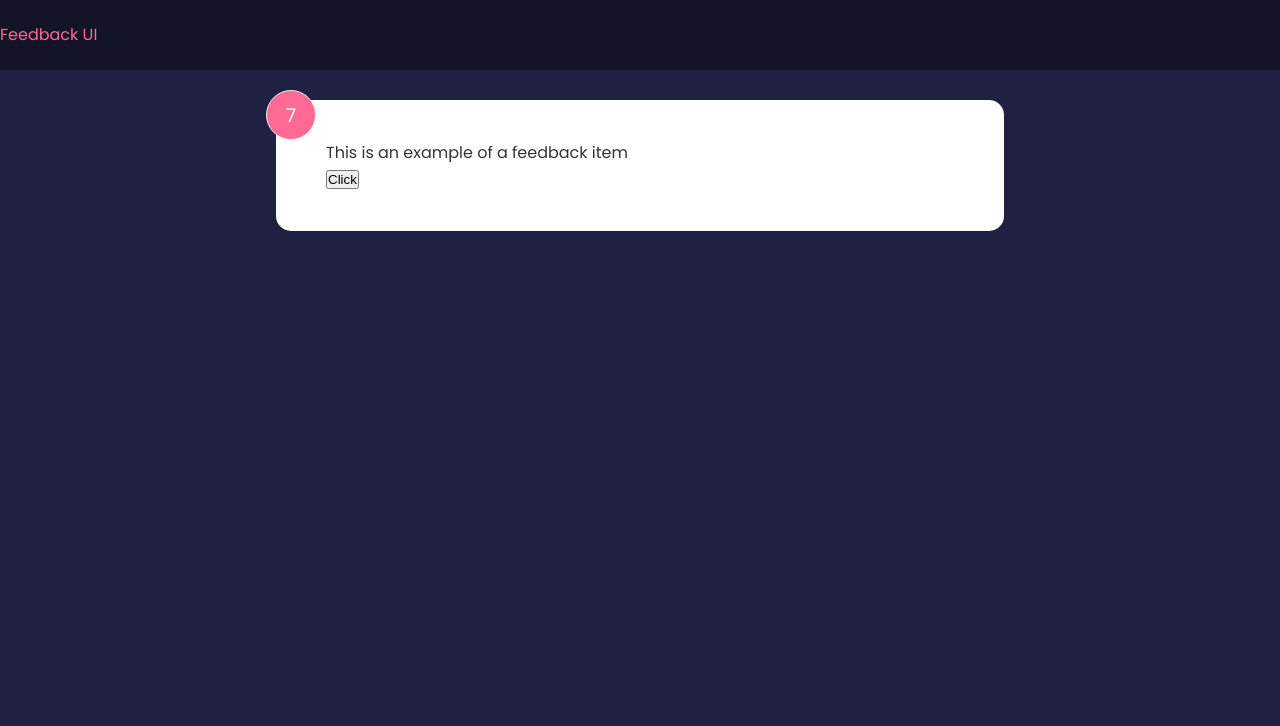
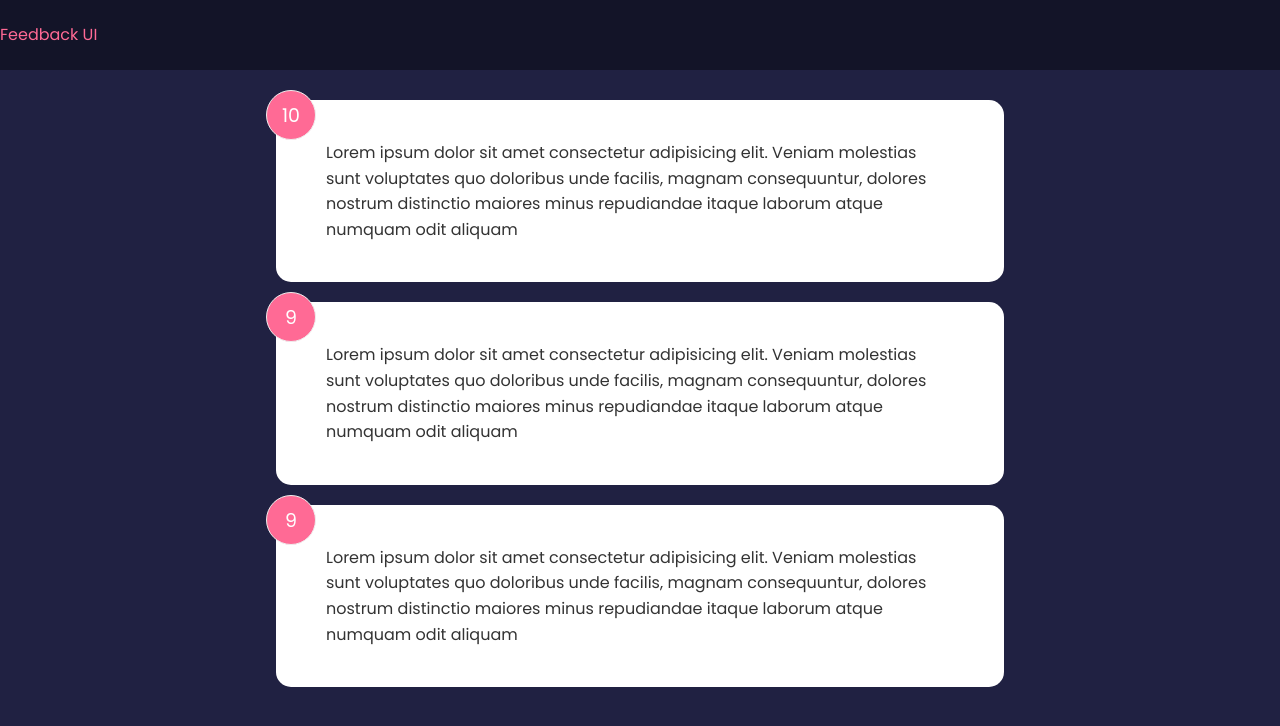
Before and after one commit to arvindk07/feedback-app, a React (Create React App) app: page / in a window 1280 px wide. Shown: the top 726 px of the page. Built offline with nearby package versions, Linux system fonts and the light colour scheme.

Commit message:
manage global state

```diff
--- a/src/App.js
+++ b/src/App.js
@@ -1,13 +1,16 @@
+import { useState } from "react";
 import FeedbackItem from "./components/FeedbackItem";
+import FeedbackList from "./components/FeedbackList";
 import Header from "./components/Header";
+import FeedbackData from "./data/Feedback";
 
 const App = () => {
+  const [feedback, setFeedback] = useState(FeedbackData);
   return (
     <>
       <Header />
-
       <div className="container">
-        <FeedbackItem />
+        <FeedbackList feedback={feedback} />
       </div>
     </>
   );
--- a/src/components/FeedbackItem.jsx
+++ b/src/components/FeedbackItem.jsx
@@ -1,20 +1,10 @@
 import { useState } from "react";
 
-const FeedbackItem = () => {
-  const [rating, setRating] = useState(7);
-  const [text, setText] = useState("This is an example of a feedback item");
-
-  const handleClick = () => {
-    setRating((prev) => {
-      return prev + 1;
-    });
-  };
-
+const FeedbackItem = ({ item }) => {
   return (
     <div className="card">
-      <div className="num-display">{rating}</div>
-      <div className="text-display">{text}</div>
-      <button onClick={handleClick}>Click</button>
+      <div className="num-display">{item.rating}</div>
+      <div className="text-display">{item.text}</div>
     </div>
   );
 };
--- /dev/null
+++ b/src/components/FeedbackList.jsx
@@ -0,0 +1,16 @@
+import FeedbackItem from "./FeedbackItem";
+
+const FeedbackList = ({ feedback }) => {
+  if (!feedback || feedback.length === 0) {
+    return <p>No Feedback Yet...!</p>;
+  }
+  return (
+    <div className="feedback-list">
+      {feedback.map((item) => (
+        <FeedbackItem key={item.id} item={item} />
+      ))}
+    </div>
+  );
+};
+
+export default FeedbackList;
--- /dev/null
+++ b/src/data/Feedback.js
@@ -0,0 +1,19 @@
+const FeedbackData = [
+  {
+    id: 1,
+    rating: 10,
+    text: "Lorem ipsum dolor sit amet consectetur adipisicing elit. Veniam molestias sunt voluptates quo doloribus unde facilis, magnam consequuntur, dolores nostrum distinctio maiores minus repudiandae itaque laborum atque numquam odit aliquam",
+  },
+  {
+    id: 2,
+    rating: 9,
+    text: "Lorem ipsum dolor sit amet consectetur adipisicing elit. Veniam molestias sunt voluptates quo doloribus unde facilis, magnam consequuntur, dolores nostrum distinctio maiores minus repudiandae itaque laborum atque numquam odit aliquam",
+  },
+  {
+    id: 3,
+    rating: 9,
+    text: "Lorem ipsum dolor sit amet consectetur adipisicing elit. Veniam molestias sunt voluptates quo doloribus unde facilis, magnam consequuntur, dolores nostrum distinctio maiores minus repudiandae itaque laborum atque numquam odit aliquam",
+  },
+];
+
+export default FeedbackData;
```
